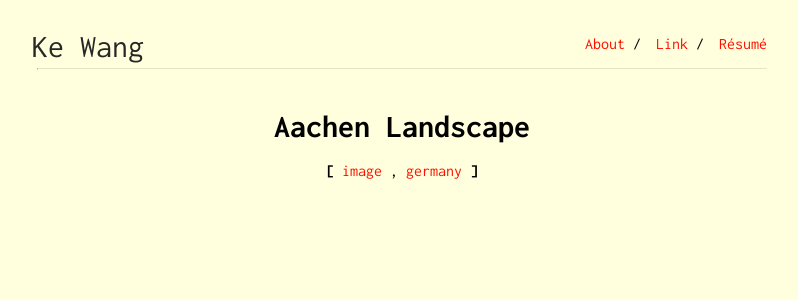
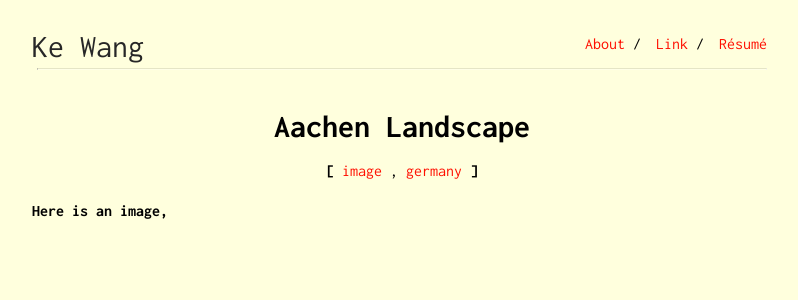
Before and after one commit to ekdc11/ekdc11.github.io, a Jekyll site: the page built from _posts/2022-07-11-aachen-landscape.md, in a window 1280 px wide. Shown: the top 300 px of the page, without its empty margins (238-1036 px from the left). Built offline with Jekyll 4.4.1, drawn with Linux system fonts in a browser that asks for light colours.

Commit message:
Update 2022-07-11-aachen-landscape.md

```diff
--- a/_posts/2022-07-11-aachen-landscape.md
+++ b/_posts/2022-07-11-aachen-landscape.md
@@ -5,4 +5,5 @@ subtitle: Kullenhofstraße
 tags: [image, germany]
 ---
 
+**Here is an image,**<br>
 ![](../_posts/2022-07-11-aachen-landscape.jpg)
```
